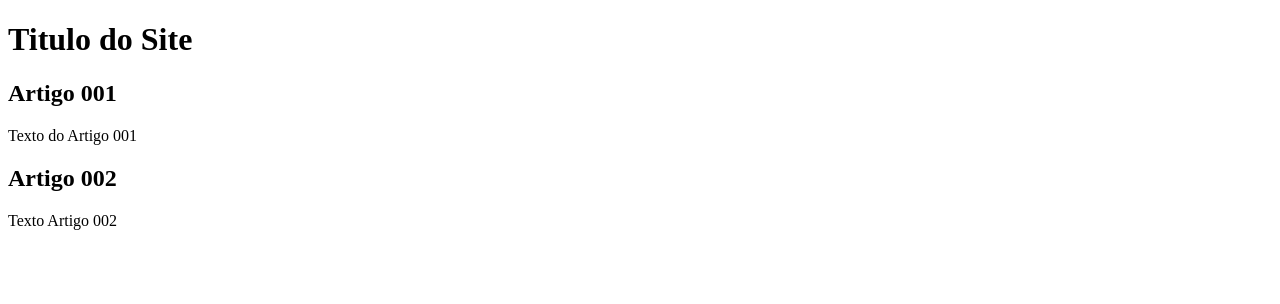
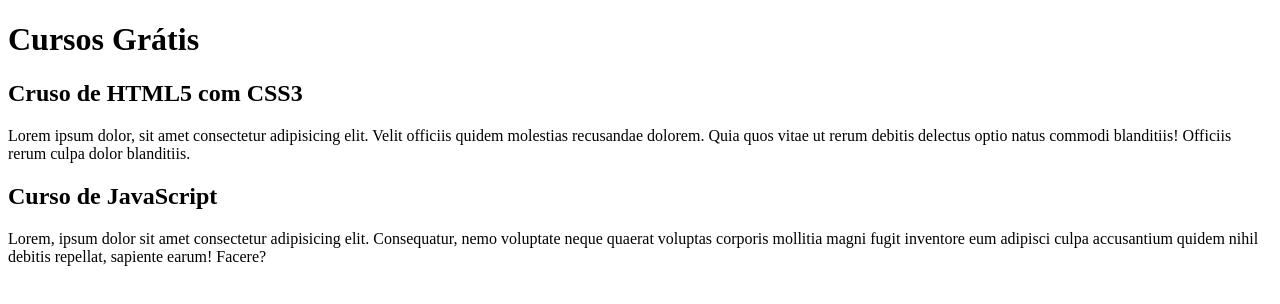
Before and after one commit to lecooliveirastartdev/projeto-site, a plain HTML site: page index.html in a window 1280 px wide. Drawn offline with Linux system fonts and the light colour scheme.

Commit message:
Comecei a escrever conteudo

```diff
--- a/index.html
+++ b/index.html
@@ -9,16 +9,17 @@
 <body>
     <main>
         <header>
-            <h1>Titulo do Site</h1>
+            <h1>Cursos Grátis</h1>
         </header>
         <article>
-            <h2>Artigo 001 </h2>
-            <p>Texto do Artigo 001</p>
+            <h2>Cruso de HTML5 com CSS3 </h2>
+            <p>Lorem ipsum dolor, sit amet consectetur adipisicing elit. Velit officiis quidem molestias recusandae dolorem. Quia quos vitae ut rerum debitis delectus optio natus commodi blanditiis! Officiis rerum culpa dolor blanditiis.</p>
         </article>
         <article>
-          <h2>Artigo 002</h2>
+          <h2>Curso de JavaScript</h2>
+          <p>Lorem, ipsum dolor sit amet consectetur adipisicing elit. Consequatur, nemo voluptate neque quaerat voluptas corporis mollitia magni fugit inventore eum adipisci culpa accusantium quidem nihil debitis repellat, sapiente earum! Facere?</p>
         </article>
-        <p>Texto Artigo 002</p>
+        <p></p>
     </main>
 </body>
 </html>
```
